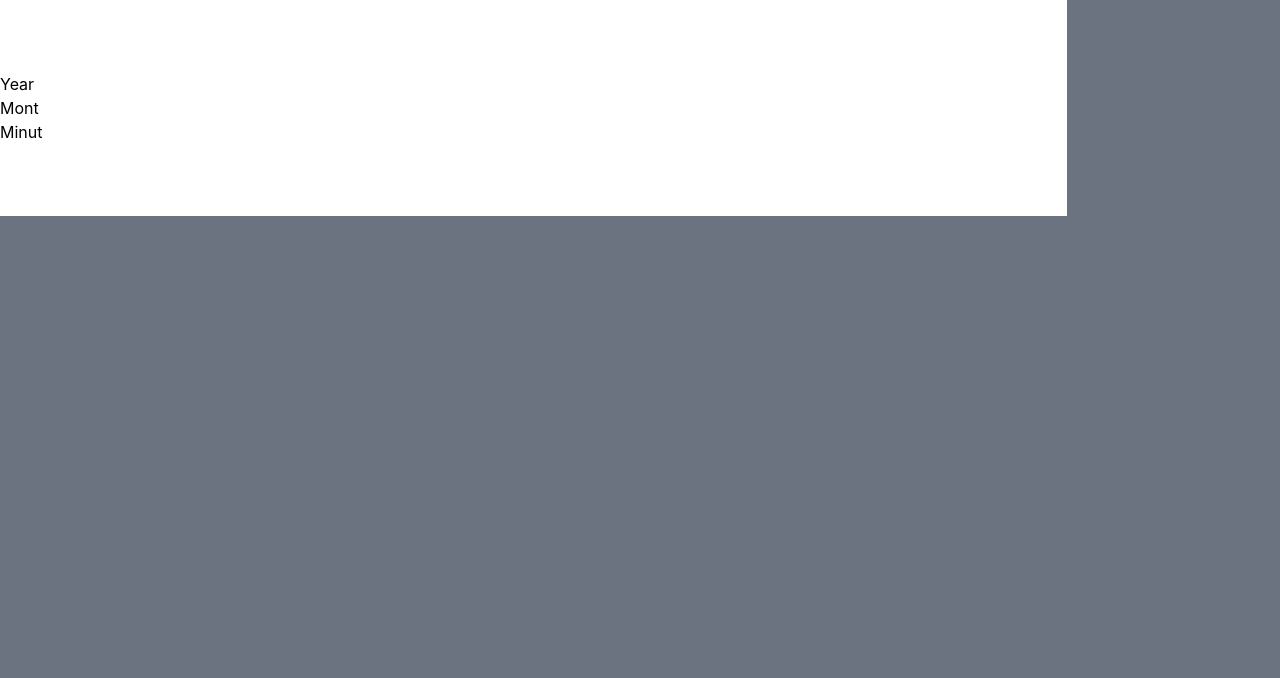
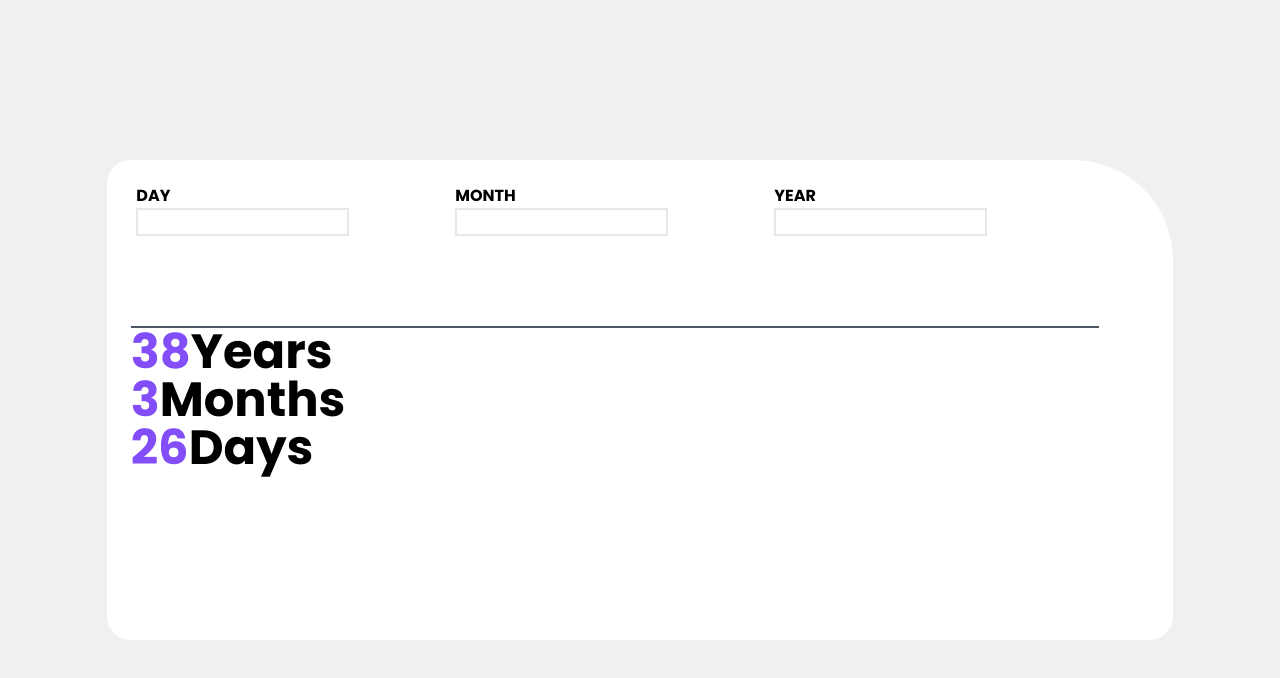
Before and after one commit to 00lar/Age-Calculator-with-React, a React (Create React App) app in the folder my-project/: page / in a window 1280 px wide. Shown: the top 678 px of the page. Built offline with nearby package versions, Linux system fonts and the light colour scheme.

Commit message:
Estilos añadidos

```diff
--- a/my-project/src/App.js
+++ b/my-project/src/App.js
@@ -8,7 +8,7 @@ import Cuadro from './Cuadro';
 function App() {
   return (
       <Contenedor>
-        <div className="w-10/12 bg-white grid grid-rows-3">
+        <div className="w-10/12 bg-white grid grid-rows-3 font-Poppins p-6 rounded-3xl rounded-tr-sized">
           <Cuadro_Entrada />
           <Cuadro_Salida />
         </div>
--- a/my-project/src/Contenedor.js
+++ b/my-project/src/Contenedor.js
@@ -1,6 +1,6 @@
 function Contenedor({children}) {
     return (
-        <div className="w-screen h-screen bg-gray-500">
+        <div className="w-screen flex justify-center items-center h-screen bg-white-gray">
             {children}
         </div>
     )
--- a/my-project/src/Cuadro_Entrada.js
+++ b/my-project/src/Cuadro_Entrada.js
@@ -1,12 +1,18 @@
 function Cuadro_Entrada() {
     return (
-        <div>
-            <p></p>
-            <input></input>
-            <p></p>
-            <input></input>
-            <p></p>
-            <input></input>
+        <div className="flex justify-center w-full col-span-1 border-b-2 border-gray-600">
+            <div>
+                <p>DAY</p>
+                <input className="texture-input"></input>
+            </div>
+            <div>
+                <p>MONTH</p>
+                <input className="texture-input"></input>
+            </div>
+            <div>
+                <p>YEAR</p>
+                <input className="texture-input"></input>
+            </div>
         </div>
     )
 }
--- a/my-project/src/Cuadro_Salida.js
+++ b/my-project/src/Cuadro_Salida.js
@@ -1,9 +1,9 @@
 function Cuadro_Salida() {
     return (
-        <div>
-            <p>Year</p>
-            <p>Mont</p>
-            <p>Minut</p>
+        <div className="text-5xl col-span-2">
+            <p className="age--output"><span>38</span>Years</p>
+            <p className="age--output"><span>3</span>Months</p>
+            <p className="age--output"><span>26</span>Days</p>
         </div>
     )
 }
--- a/my-project/src/index.css
+++ b/my-project/src/index.css
@@ -2,16 +2,17 @@
 @tailwind components;
 @tailwind utilities;
 
-body {
-  margin: 0;
-  font-family: -apple-system, BlinkMacSystemFont, 'Segoe UI', 'Roboto', 'Oxygen',
-    'Ubuntu', 'Cantarell', 'Fira Sans', 'Droid Sans', 'Helvetica Neue',
-    sans-serif;
-  -webkit-font-smoothing: antialiased;
-  -moz-osx-font-smoothing: grayscale;
+
+@layer components {
+  .age--output {
+    @apply font-bold;
+  }
+
+  .age--output span {
+    @apply text-purple-muppet;
+  }
+
+  .texture-input {
+    @apply border-gray-200 border-2 w-4/6;
+  }
 }
-
-code {
-  font-family: source-code-pro, Menlo, Monaco, Consolas, 'Courier New',
-    monospace;
-}
--- a/my-project/tailwind.config.js
+++ b/my-project/tailwind.config.js
@@ -9,7 +9,11 @@ module.exports = {
         "Poppins": ['Poppins',"sans-serif"],
       },
       colors: {
-        "white-gray": "##f0f0f0",
+        "white-gray": "#f0f0f0",
+        "purple-muppet": "#834df8"
+      },
+      borderRadius: {
+        "sized": "100px",
       },
     },
   },
```
